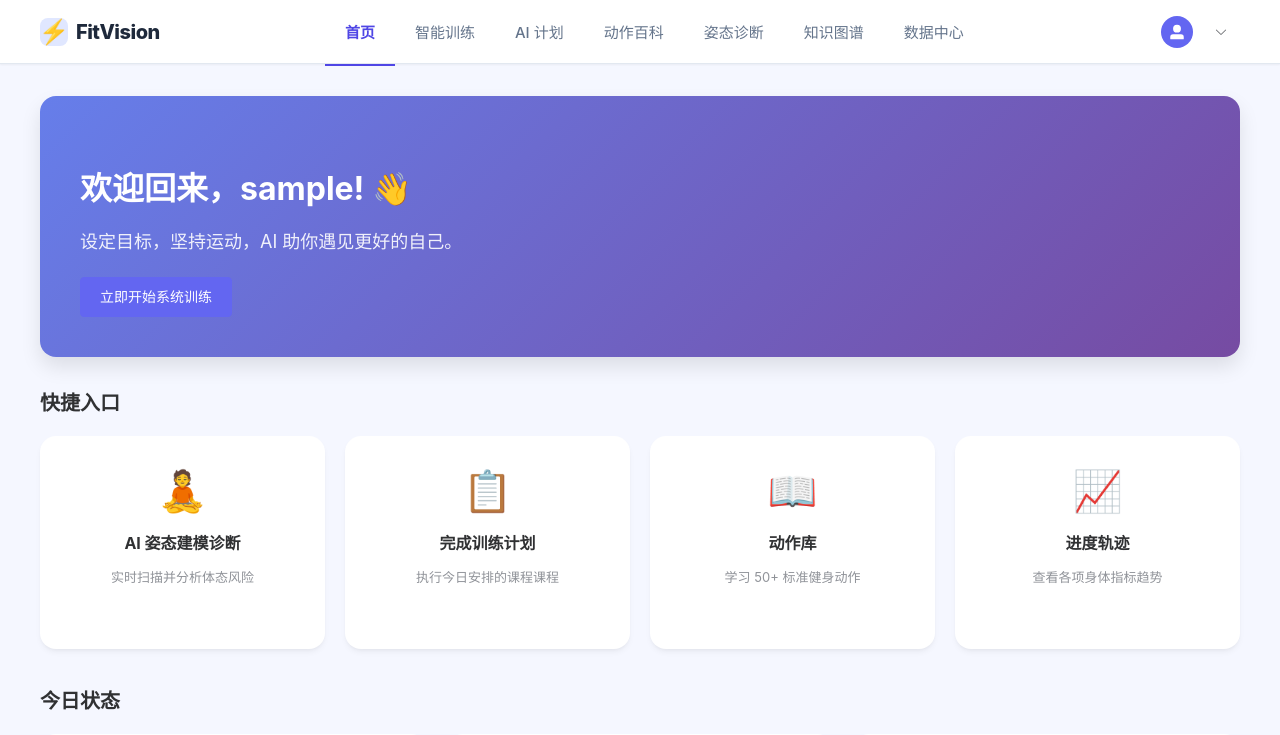
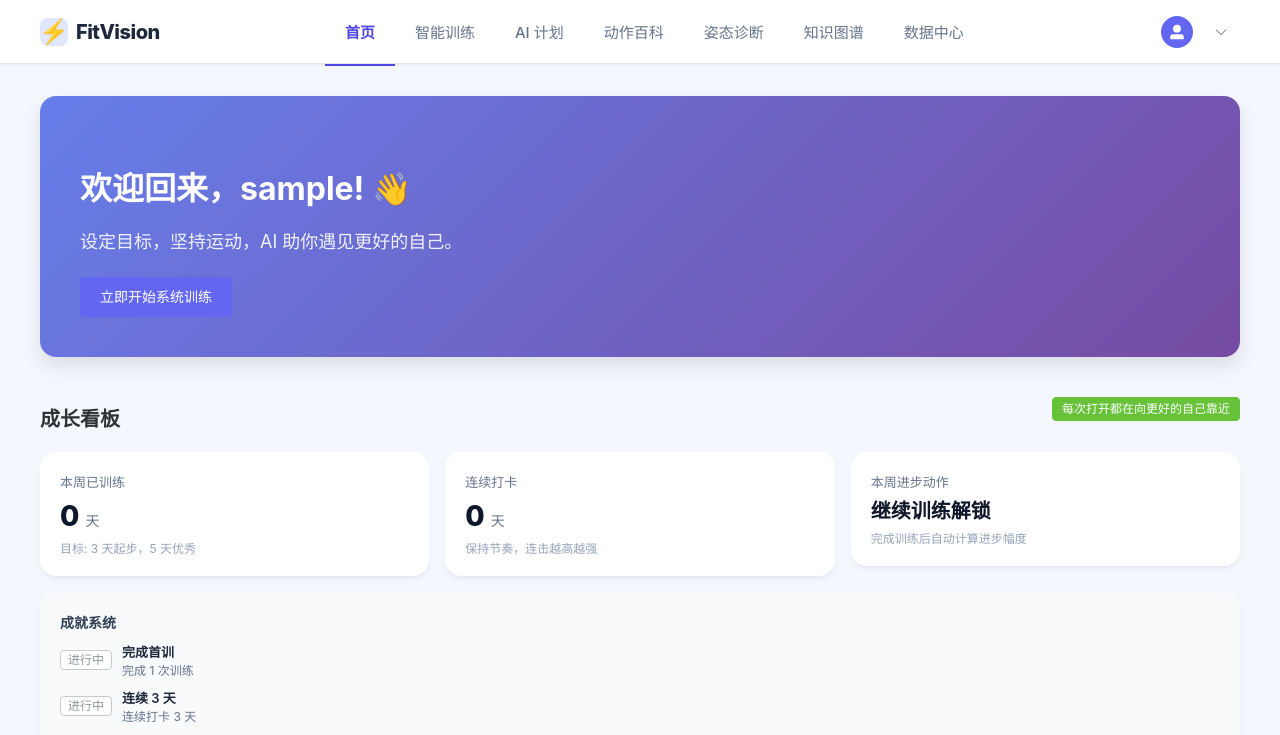
Before and after one commit to hhhxwhhh/FitVision, a Vue app in the folder frontend/: page / in a window 1280 px wide. Shown: the top 735 px of the page. Built offline with nearby package versions, Linux system fonts and the light colour scheme; no server answers; sample sign-in values are in the browser's storage.

Commit message:
首页新增成长看板与成就系统，强化训练正反馈

```diff
--- a/frontend/src/views/HomeView.vue
+++ b/frontend/src/views/HomeView.vue
@@ -24,6 +24,52 @@
         </div>
       </template>
     </el-alert>
+
+    <section class="section growth-section" v-loading="growthLoading">
+      <div class="section-header growth-header">
+        <h2 class="section-title">成长看板</h2>
+        <el-tag type="success" effect="dark">{{ growth.positiveMessage }}</el-tag>
+      </div>
+
+      <el-row :gutter="16" class="growth-cards">
+        <el-col :xs="24" :sm="8">
+          <el-card shadow="hover" class="growth-card">
+            <div class="growth-card-title">本周已训练</div>
+            <div class="growth-card-value">{{ growth.weeklyTrainingDays }} <span>天</span></div>
+            <div class="growth-card-sub">目标: 3 天起步，5 天优秀</div>
+          </el-card>
+        </el-col>
+        <el-col :xs="24" :sm="8">
+          <el-card shadow="hover" class="growth-card">
+            <div class="growth-card-title">连续打卡</div>
+            <div class="growth-card-value">{{ growth.currentStreak }} <span>天</span></div>
+            <div class="growth-card-sub">保持节奏，连击越高越强</div>
+          </el-card>
+        </el-col>
+        <el-col :xs="24" :sm="8">
+          <el-card shadow="hover" class="growth-card">
+            <div class="growth-card-title">本周进步动作</div>
+            <div class="growth-card-value growth-action">{{ growth.bestWeeklyExercise }}</div>
+            <div class="growth-card-sub">{{ growth.bestWeeklyImprovementText }}</div>
+          </el-card>
+        </el-col>
+      </el-row>
+
+      <el-card class="achievement-card" shadow="never">
+        <div class="achievement-title">成就系统</div>
+        <div class="achievement-list">
+          <div v-for="item in growth.achievements" :key="item.key" class="achievement-item">
+            <el-tag :type="item.unlocked ? 'success' : 'info'" effect="plain" size="small">
+              {{ item.unlocked ? '已达成' : '进行中' }}
+            </el-tag>
+            <div class="achievement-content">
+              <div class="achievement-name">{{ item.title }}</div>
+              <div class="achievement-desc">{{ item.description }}</div>
+            </div>
+          </div>
+        </div>
+      </el-card>
+    </section>
 
     <section class="section">
       <h2 class="section-title">快捷入口</h2>
@@ -116,10 +162,26 @@ import AIRecommendations from '../components/AIRecommendations.vue'
 const router = useRouter()
 const username = ref(localStorage.getItem('username') || '健身者')
 const loading = ref(false)
+const growthLoading = ref(false)
 const stats = ref<any>({})
 const userStatus = ref<any>(null)
 const recommendationsRef = ref<any>(null)
 const profile = ref<any>(null)
+const userStats = ref<any>({})
+
+const growth = ref({
+  weeklyTrainingDays: 0,
+  currentStreak: 0,
+  bestWeeklyExercise: '继续训练解锁',
+  bestWeeklyImprovementText: '完成训练后自动计算进步幅度',
+  positiveMessage: '每次打开都在向更好的自己靠近',
+  achievements: [
+    { key: 'first_training', title: '完成首训', description: '完成 1 次训练', unlocked: false },
+    { key: 'streak_3', title: '连续 3 天', description: '连续打卡 3 天', unlocked: false },
+    { key: 'week_3', title: '稳定习惯', description: '本周训练达到 3 天', unlocked: false },
+    { key: 'improve_action', title: '动作进步', description: '本周至少 1 个动作明显进步', unlocked: false },
+  ] as Array<{ key: string; title: string; description: string; unlocked: boolean }>,
+})
 
 const calorieGoal = computed(() => {
   if (!profile.value?.bmr) return 500
@@ -208,10 +270,157 @@ const fetchTodayStats = async () => {
   }
 }
 
+const dateToKey = (date: Date) => {
+  const y = date.getFullYear()
+  const m = String(date.getMonth() + 1).padStart(2, '0')
+  const d = String(date.getDate()).padStart(2, '0')
+  return `${y}-${m}-${d}`
+}
+
+const shiftDays = (date: Date, delta: number) => {
+  const next = new Date(date)
+  next.setDate(next.getDate() + delta)
+  return next
+}
+
+const computeCurrentStreak = (trainedDateKeys: Set<string>) => {
+  if (trainedDateKeys.size === 0) return 0
+
+  const today = new Date()
+  let cursor = new Date(today)
+
+  if (!trainedDateKeys.has(dateToKey(cursor))) {
+    cursor = shiftDays(cursor, -1)
+  }
+
+  let streak = 0
+  while (trainedDateKeys.has(dateToKey(cursor))) {
+    streak += 1
+    cursor = shiftDays(cursor, -1)
+  }
+  return streak
+}
+
+const isTrainingDay = (item: any) => {
+  return (item?.total_duration_minutes || 0) > 0 ||
+    (item?.completed_sessions || 0) > 0 ||
+    (item?.completed_exercises || 0) > 0
+}
+
+const evaluateBestWeeklyExercise = (items: any[]) => {
+  if (!items?.length) {
+    return { name: '继续训练解锁', text: '完成训练后自动计算进步幅度', improved: false }
+  }
+
+  const start = shiftDays(new Date(), -6)
+  const startKey = dateToKey(start)
+  const grouped = new Map<number, any[]>()
+
+  for (const item of items) {
+    const id = Number(item.exercise) || Number(item.exercise_id)
+    if (!id) continue
+    const list = grouped.get(id) || []
+    list.push(item)
+    grouped.set(id, list)
+  }
+
+  let best: { name: string; score: number } | null = null
+  for (const records of grouped.values()) {
+    records.sort((a, b) => String(a.date).localeCompare(String(b.date)))
+    const thisWeek = records.filter((r) => String(r.date) >= startKey)
+    if (thisWeek.length === 0) continue
+
+    const latest = thisWeek[thisWeek.length - 1]
+    const previous = records.filter((r) => String(r.date) < startKey).slice(-1)[0]
+
+    const scoreDelta = (Number(latest.best_form_score) || 0) - (Number(previous?.best_form_score) || 0)
+    const volPrev = Number(previous?.total_volume) || 0
+    const volNow = Number(latest.total_volume) || 0
+    const volDeltaRatio = volPrev > 0 ? (volNow - volPrev) / volPrev : (volNow > 0 ? 0.2 : 0)
+    const repDelta = (Number(latest.max_reps) || 0) - (Number(previous?.max_reps) || 0)
+    const totalGain = scoreDelta * 1.2 + volDeltaRatio * 30 + repDelta * 1.8
+
+    if (!best || totalGain > best.score) {
+      best = {
+        name: latest.exercise_name || '未命名动作',
+        score: totalGain,
+      }
+    }
+  }
+
+  if (!best || best.score <= 0) {
+    return { name: '继续训练解锁', text: '再完成几次训练即可看到明显进步', improved: false }
+  }
+  return {
+    name: best.name,
+    text: `综合进步 +${best.score.toFixed(1)}（动作质量/训练量）`,
+    improved: true,
+  }
+}
+
+const updateAchievements = (weeklyTrainingDays: number, currentStreak: number, improved: boolean) => {
+  const totalTrainings = Number(userStats.value?.total_trainings || 0)
+  growth.value.achievements = growth.value.achievements.map((item) => {
+    if (item.key === 'first_training') return { ...item, unlocked: totalTrainings >= 1 }
+    if (item.key === 'streak_3') return { ...item, unlocked: currentStreak >= 3 }
+    if (item.key === 'week_3') return { ...item, unlocked: weeklyTrainingDays >= 3 }
+    if (item.key === 'improve_action') return { ...item, unlocked: improved }
+    return item
+  })
+
+  if (currentStreak >= 3) {
+    growth.value.positiveMessage = `太棒了，已连续打卡 ${currentStreak} 天！`
+  } else if (weeklyTrainingDays >= 3) {
+    growth.value.positiveMessage = `本周已训练 ${weeklyTrainingDays} 天，状态很稳！`
+  } else if (totalTrainings >= 1) {
+    growth.value.positiveMessage = '训练习惯正在形成，今天继续打卡吧！'
+  } else {
+    growth.value.positiveMessage = '完成首训就能点亮第一枚成就！'
+  }
+}
+
+const fetchGrowthData = async () => {
+  growthLoading.value = true
+  try {
+    const [summaryRes, userStatsRes, progressRes] = await Promise.all([
+      apiClient.get('/analytics/daily-stats/summary/?days=30'),
+      apiClient.get('/auth/stats/'),
+      apiClient.get('/analytics/exercise-progress/'),
+    ])
+
+    userStats.value = userStatsRes.data || {}
+    const dailyStats = summaryRes.data?.daily_breakdown || []
+    const progressItems = progressRes.data || []
+
+    const trainedKeys = new Set(
+      dailyStats
+        .filter((item: any) => isTrainingDay(item))
+        .map((item: any) => String(item.date))
+    )
+
+    const weekStart = dateToKey(shiftDays(new Date(), -6))
+    const weeklyTrainingDays = dailyStats.filter((item: any) => String(item.date) >= weekStart && isTrainingDay(item)).length
+    const currentStreak = computeCurrentStreak(trainedKeys)
+    const bestProgress = evaluateBestWeeklyExercise(progressItems)
+
+    growth.value.weeklyTrainingDays = weeklyTrainingDays
+    growth.value.currentStreak = currentStreak
+    growth.value.bestWeeklyExercise = bestProgress.name
+    growth.value.bestWeeklyImprovementText = bestProgress.text
+
+    updateAchievements(weeklyTrainingDays, currentStreak, bestProgress.improved)
+  } catch (err) {
+    console.error('Failed to fetch growth data:', err)
+  } finally {
+    growthLoading.value = false
+  }
+}
+
 onMounted(() => {
   fetchTodayStats()
   fetchUserStatus()
   fetchProfile()
+  fetchGrowthData()
 })
 </script>
 
@@ -242,6 +451,93 @@ onMounted(() => {
 
 .section {
   margin-bottom: 40px;
+}
+
+.growth-section {
+  margin-top: 8px;
+}
+
+.growth-header {
+  justify-content: space-between;
+}
+
+.growth-cards {
+  margin-bottom: 16px;
+}
+
+.growth-card {
+  border-radius: 12px;
+  border: 1px solid #e2e8f0;
+}
+
+.growth-card-title {
+  color: #64748b;
+  font-size: 13px;
+  margin-bottom: 8px;
+}
+
+.growth-card-value {
+  color: #0f172a;
+  font-size: 28px;
+  font-weight: 800;
+  margin-bottom: 6px;
+}
+
+.growth-card-value span {
+  font-size: 14px;
+  font-weight: 500;
+  color: #64748b;
+}
+
+.growth-action {
+  font-size: 20px;
+  line-height: 1.2;
+}
+
+.growth-card-sub {
+  color: #94a3b8;
+  font-size: 12px;
+}
+
+.achievement-card {
+  border-radius: 12px;
+  border: 1px dashed #cbd5e1;
+  background: #f8fafc;
+}
+
+.achievement-title {
+  font-size: 14px;
+  font-weight: 700;
+  color: #334155;
+  margin-bottom: 10px;
+}
+
+.achievement-list {
+  display: flex;
+  flex-direction: column;
+  gap: 10px;
+}
+
+.achievement-item {
+  display: flex;
+  gap: 10px;
+  align-items: center;
+}
+
+.achievement-content {
+  display: flex;
+  flex-direction: column;
+}
+
+.achievement-name {
+  font-size: 13px;
+  color: #1e293b;
+  font-weight: 600;
+}
+
+.achievement-desc {
+  font-size: 12px;
+  color: #64748b;
 }
 
 .section-title {
```
